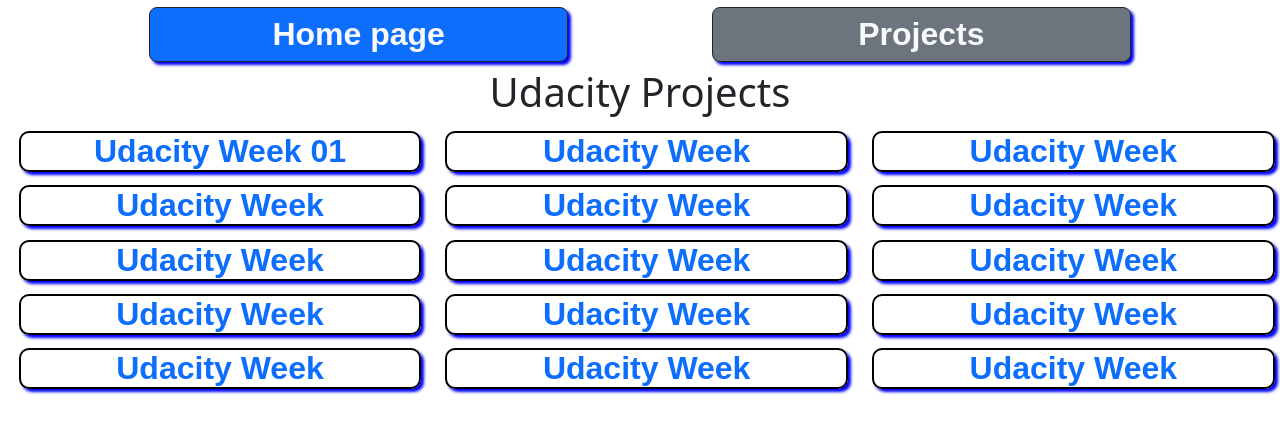
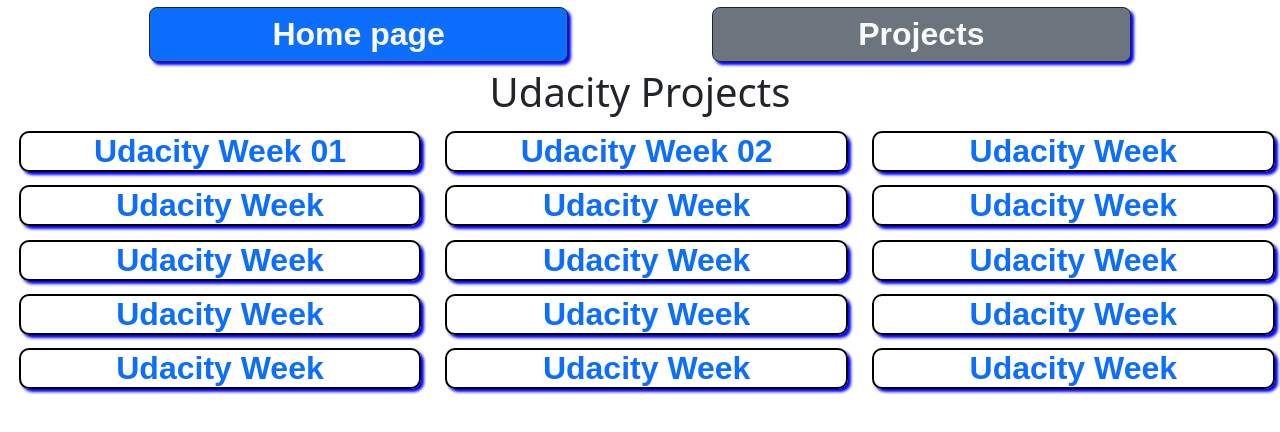
Before and after one commit to blburgen/UdacityProjects, a plain HTML site: page index.html in a window 1280 px wide. Drawn offline with nearby package versions, Linux system fonts and the light colour scheme.

Commit message:
adds week 02

```diff
--- a/index.html
+++ b/index.html
@@ -28,7 +28,7 @@
                 <a class="navLinkThree col-12" href="https://blburgen.github.io/Udacity01/">Udacity Week 01</a>
             </div>
             <div class="col-lg-4">
-                <a class="navLinkThree col-12" href="">Udacity Week</a>
+                <a class="navLinkThree col-12" href="https://blburgen.github.io/Udacity02/">Udacity Week 02</a>
             </div>
             <div class="col-lg-4">
                 <a class="navLinkThree col-12" href="">Udacity Week</a>
```
